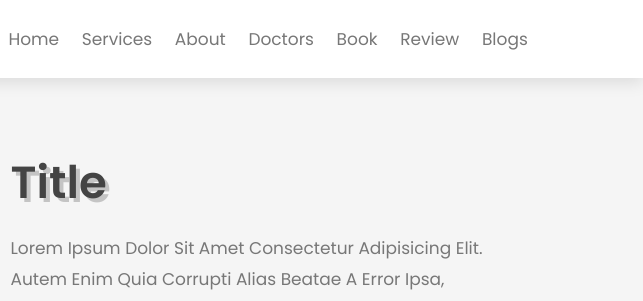
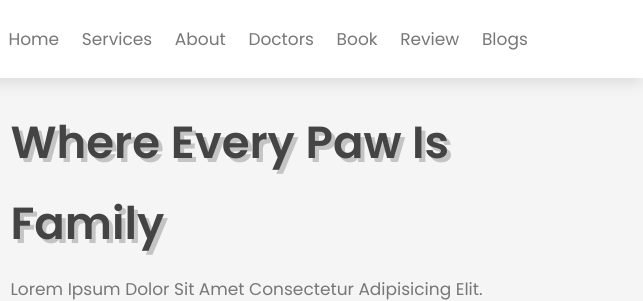
Before and after one commit to lanaloui/test2, a plain HTML site: page index.html in a window 1280 px wide. Shown: the top 301 px of the page, 637-1280 px from the left. Drawn offline with Linux system fonts and the light colour scheme.

Commit message:
Update index.html

```diff
--- a/index.html
+++ b/index.html
@@ -42,7 +42,7 @@
         </div>
 
         <div class="content">
-            <h3>Title</h3>
+            <h3>Where every paw is family</h3>
             <p>Lorem ipsum dolor sit amet consectetur adipisicing elit. Autem enim quia corrupti alias beatae a error ipsa, reiciendis temporibus obcaecati consectetur animi tempora maxime cumque modi similique quod nesciunt aperiam.</p>
             <a href="#" class="btn"> contact us<span class="fas fa-chevron-right"></span></a>
 
```
